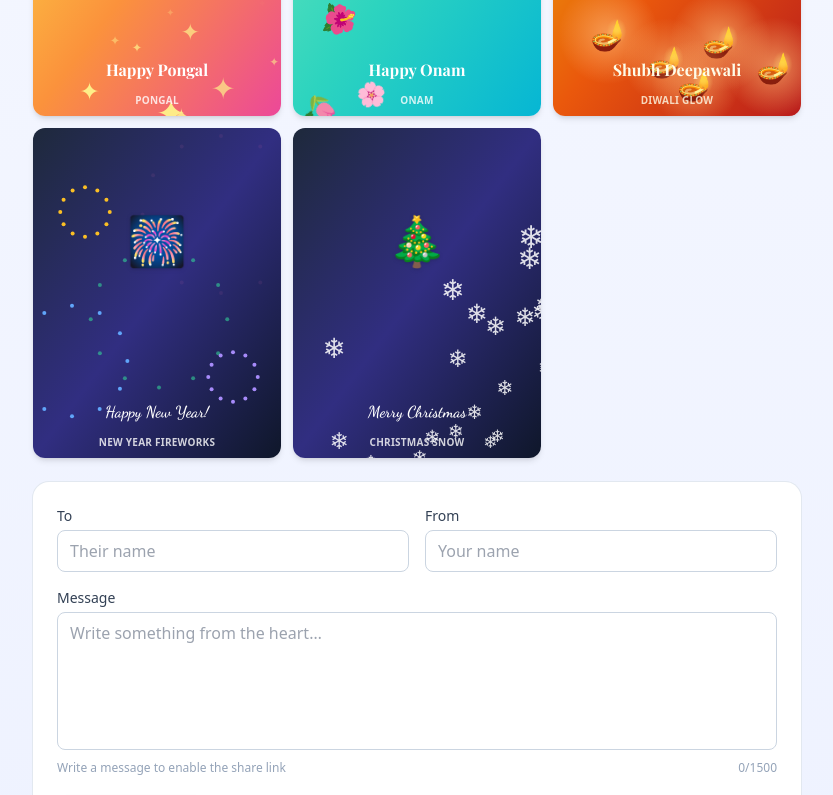
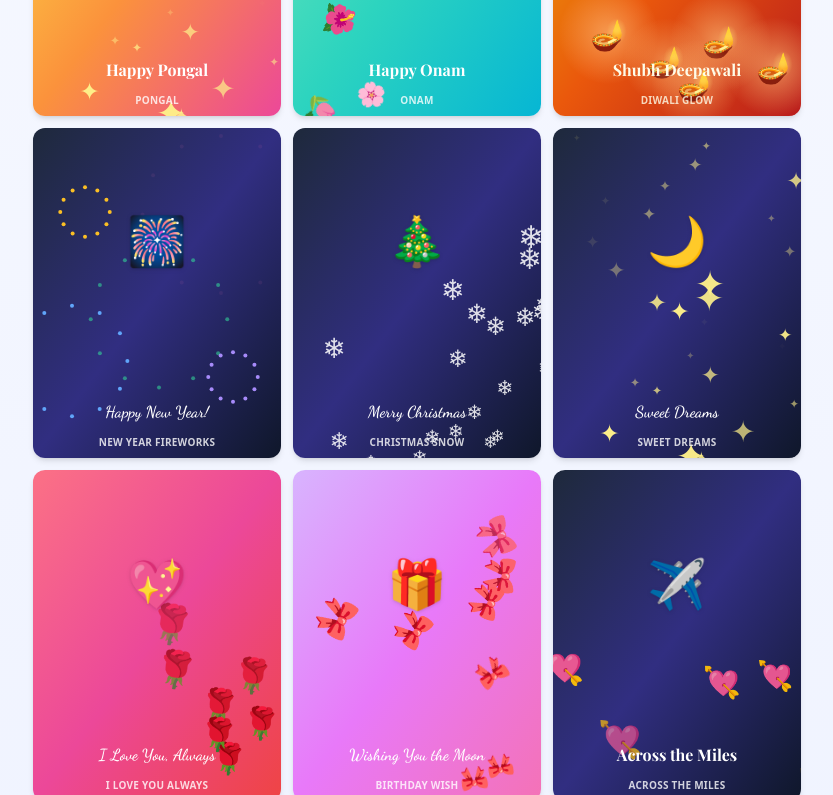
Before and after one commit to Pallav9919/kawaiily, a React (Vite) app: page / in a window 1280 px wide. Shown: the part 5625-6420 px from the top of the page, without its empty margins (223-1056 px from the left). Built offline with nearby package versions, Linux system fonts and the light colour scheme; a web font is replaced by a local one.

Commit message:
Add 5 richer everyday/love/miss templates: Sweet Dreams, I Love You Always, Birthday Wish, Across the Miles

```diff
--- a/src/templates/registry.js
+++ b/src/templates/registry.js
@@ -784,6 +784,68 @@ export const TEMPLATES = [
     inside: { palette: "midnight", decoration: "none", font: "font-caveat" },
     reveal: "fade",
   },
+
+  // ---------- MORE RICH EVERYDAY / LOVE ----------
+  {
+    id: "everyday-sweet-dreams",
+    name: "Sweet Dreams",
+    category: "everyday",
+    lang: "en",
+    cover: {
+      palette: "midnight",
+      decoration: "sparkle-trail",
+      titleFont: "font-dancing",
+      title: "Sweet Dreams",
+      emoji: "🌙",
+    },
+    inside: { palette: "midnight", decoration: "none", font: "font-caveat" },
+    reveal: "fade",
+  },
+  {
+    id: "love-always",
+    name: "I Love You Always",
+    category: "love",
+    lang: "en",
+    cover: {
+      palette: "rose",
+      decoration: "rose-rain",
+      titleFont: "font-dancing",
+      title: "I Love You, Always",
+      emoji: "💖",
+    },
+    inside: { palette: "rose", decoration: "none", font: "font-caveat" },
+    reveal: "burst",
+  },
+  {
+    id: "birthday-rich-wish",
+    name: "Birthday Wish",
+    category: "birthday",
+    lang: "en",
+    cover: {
+      palette: "lavender",
+      decoration: "ribbon-drift",
+      titleFont: "font-dancing",
+      title: "Wishing You the Moon",
+      emoji: "🎁",
+    },
+    inside: { palette: "lavender", decoration: "none", font: "font-caveat" },
+    reveal: "rise",
+  },
+  {
+    id: "miss-long-distance",
+    name: "Across the Miles",
+    category: "miss",
+    lang: "en",
+    cover: {
+      palette: "midnight",
+      decoration: "cupid-hearts",
+      titleFont: "font-playfair",
+      title: "Across the Miles",
+      emoji: "✈️",
+    },
+    inside: { palette: "midnight", decoration: "none", font: "font-caveat" },
+    reveal: "rise",
+  },
 ];
 
 export const getTemplate = (id) =>
```
